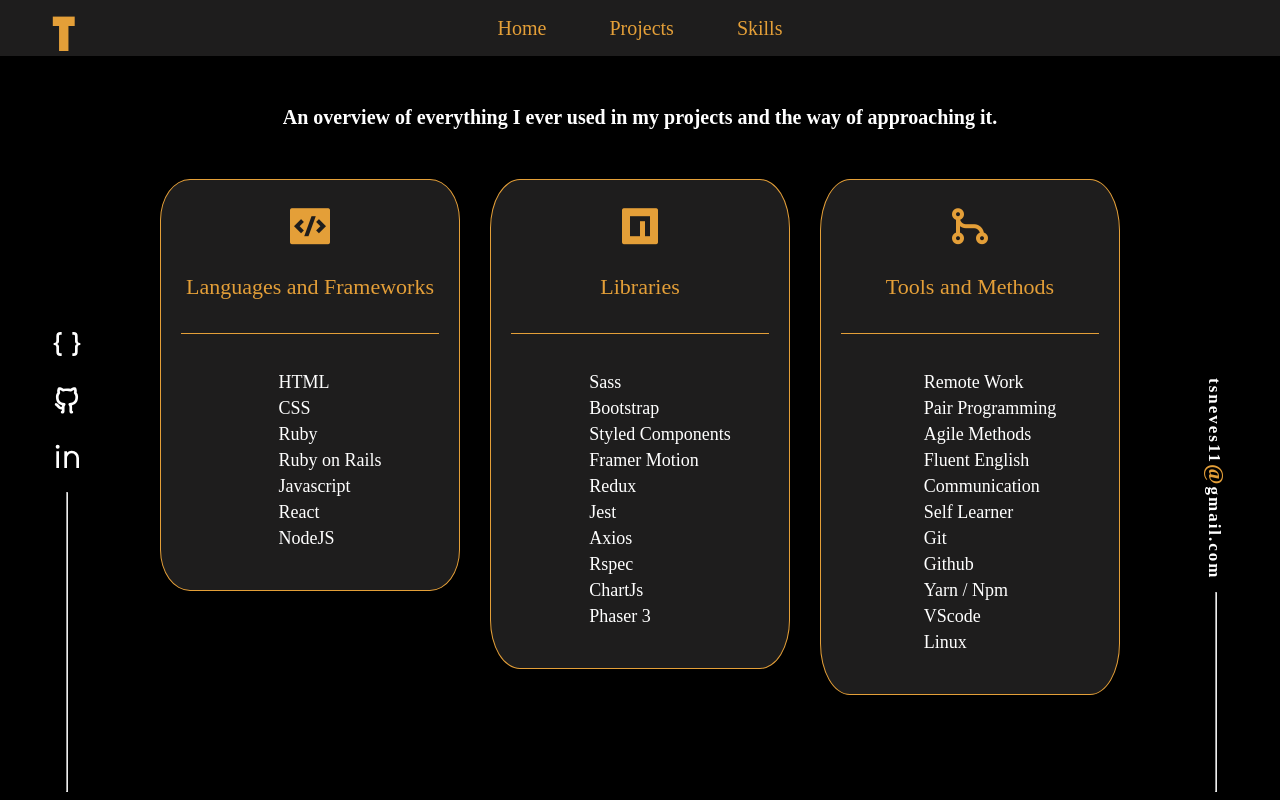
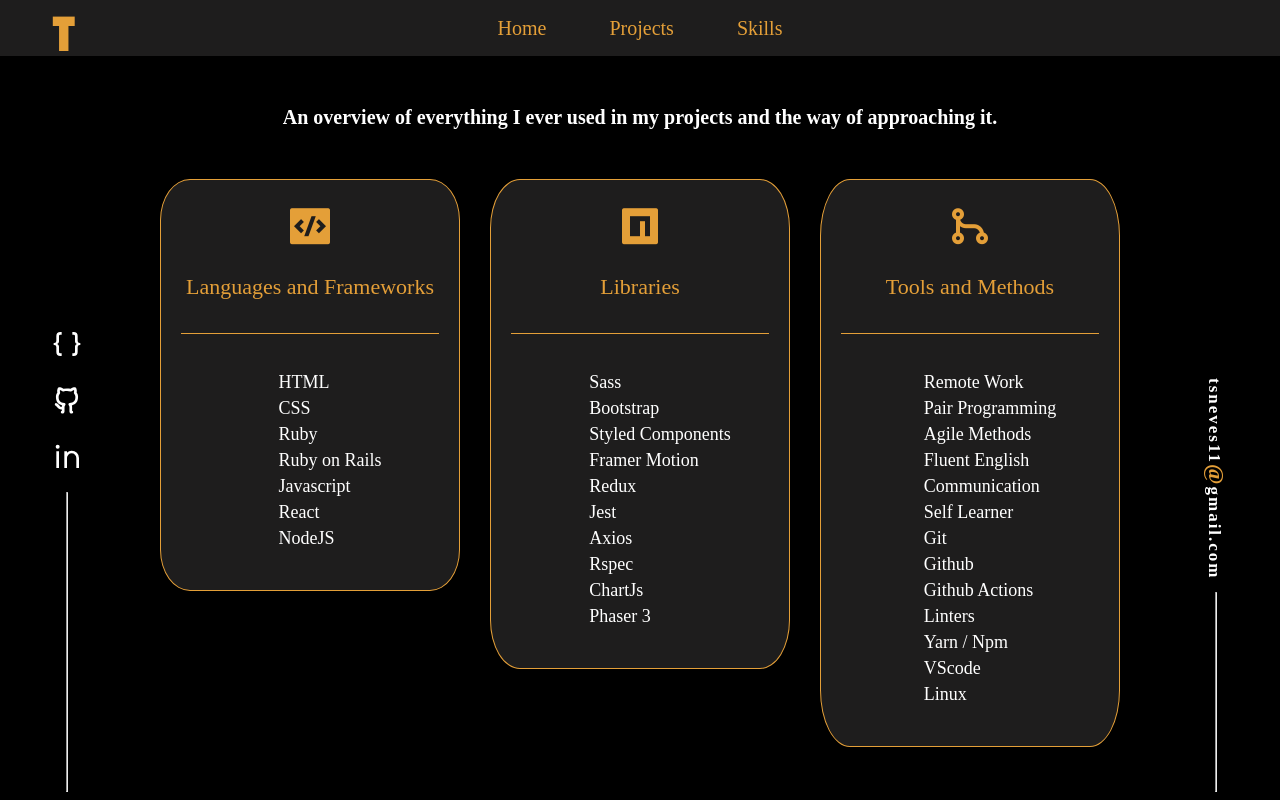
Before and after one commit to thneves/Thales-Next, a Next.js app: page /skills in a window 1280 px wide. Built offline with nearby package versions, Linux system fonts and the light colour scheme; a web font is replaced by a local one.

Commit message:
Create Projects Card component

```diff
--- a/components/SkillsCard.tsx
+++ b/components/SkillsCard.tsx
@@ -44,12 +44,13 @@ const StyledDiv = styled.div`
   flex-direction: column;
   align-items: center;
   width: 300px;
+  height: 600px;
   height: fit-content;
   border: 1px solid ${colors.primaryColor};
   border-radius: 10% ;
   padding: 20px;
   background-color: ${colors.darkColor};
-`
+`;
 
 const SkillsCard: React.FC<Props> = ({ title, icon, list }) => {
 
--- a/constants/skills.ts
+++ b/constants/skills.ts
@@ -30,8 +30,10 @@ export const skills = {
     "Self Learner",
     "Git",
     "Github",
+    "Github Actions",
+    "Linters",
     "Yarn / Npm",
     "VScode",
-    "Linux"
+    "Linux",
   ],
 }
--- a/pages/projects.tsx
+++ b/pages/projects.tsx
@@ -1,4 +1,5 @@
 import styled from "styled-components";
+import ProjectsCard from "../components/ProjectCard";
 import BasicLayout from "../layout/Basic";
 
 const Title = styled.h1`
@@ -9,7 +10,7 @@ const Title = styled.h1`
 const Projects = () => {
     return (
         <BasicLayout>
-            <Title>Here I will show my projects</Title>
+            <ProjectsCard />
         </BasicLayout>
     )
 }
```
Also changed, not shown: components/ProjectCard.tsx (added, +22 -0 lines), components/LeftFooter.tsx (indentation only), public/static/images/js-city-weather.png (added).
